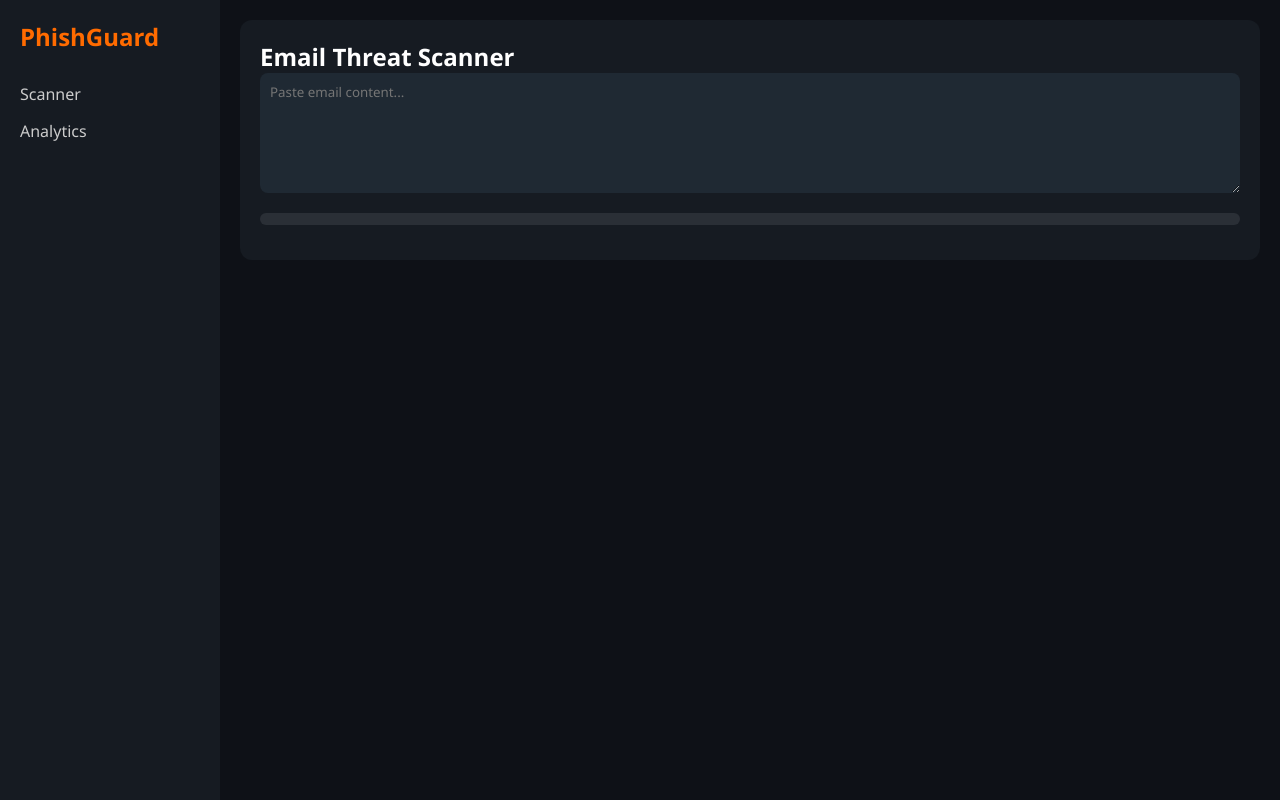
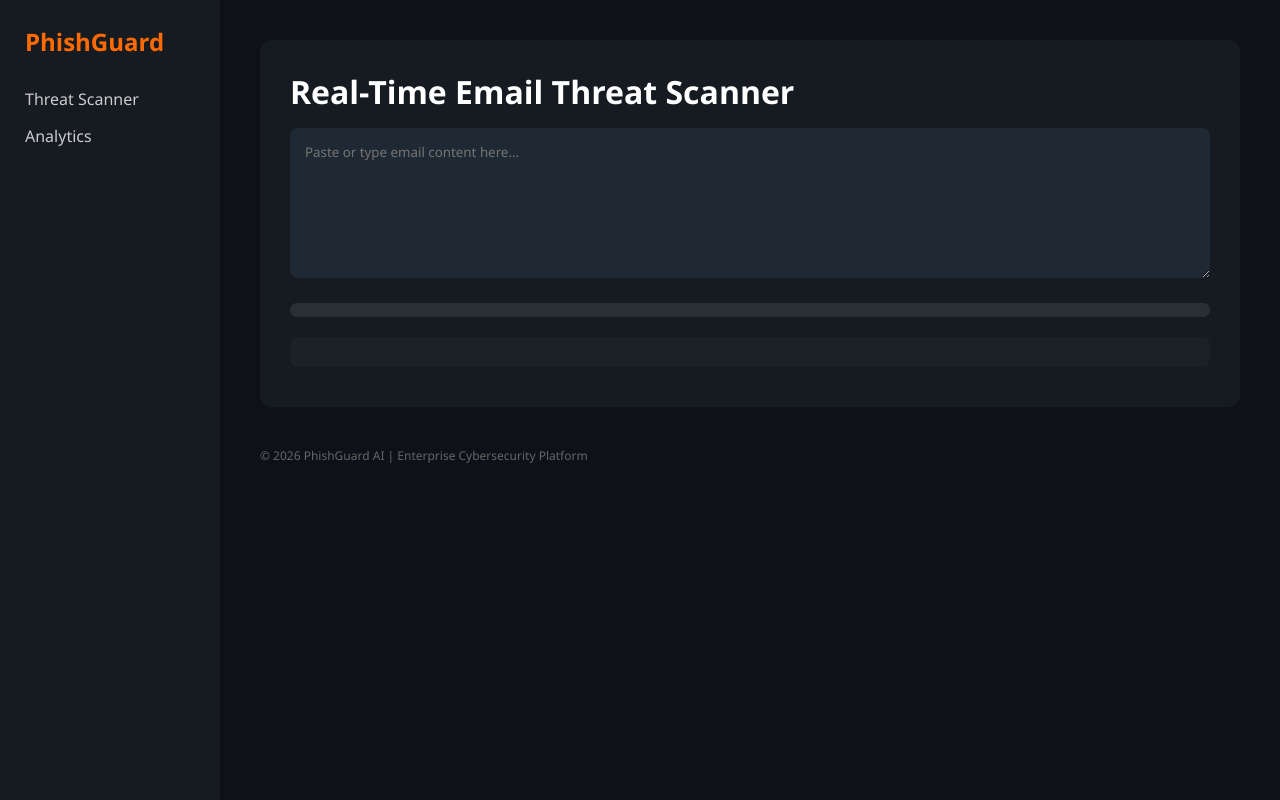
Before and after one commit to tejasn369/Phishguard-ai, a Flask app: page / in a window 1280 px wide. Run offline with Flask 3, Linux system fonts and the light colour scheme.

Commit message:
Update index.html

```diff
--- a/templates/index.html
+++ b/templates/index.html
@@ -1,7 +1,7 @@
 <!DOCTYPE html>
 <html>
 <head>
-    <title>PhishGuard AI</title>
+    <title>PhishGuard AI | Cybersecurity Platform</title>
     <meta name="viewport" content="width=device-width, initial-scale=1.0">
 
     <style>
@@ -17,18 +17,12 @@
             color:white;
             display:flex;
             min-height:100vh;
-            animation: fadeIn 0.6s ease-in-out;
-        }
-
-        @keyframes fadeIn {
-            from { opacity: 0; transform: translateY(10px); }
-            to { opacity: 1; transform: translateY(0); }
         }
 
         .sidebar {
             width:220px;
             background:#161b22;
-            padding:20px;
+            padding:25px;
         }
 
         .sidebar h2 {
@@ -38,76 +32,83 @@
 
         .sidebar a {
             display:block;
-            margin-bottom:15px;
             color:#ccc;
             text-decoration:none;
-            transition: transform 0.15s ease, opacity 0.15s ease;
+            margin-bottom:15px;
+            transition:0.2s;
         }
 
         .sidebar a:hover {
             color:#ff6b00;
         }
 
-        .sidebar a:active {
-            transform: scale(0.95);
-            opacity: 0.8;
-        }
-
         .main {
             flex:1;
-            padding:20px;
+            padding:40px;
         }
 
         .card {
             background:#161b22;
-            padding:20px;
+            padding:30px;
             border-radius:12px;
-            transition: transform 0.3s ease, box-shadow 0.3s ease;
-        }
-
-        .card:hover {
-            transform: translateY(-6px);
-            box-shadow: 0 12px 30px rgba(0,0,0,0.6);
         }
 
         textarea {
             width:100%;
-            height:120px;
+            height:150px;
             background:#1f2933;
             border:none;
             border-radius:8px;
-            padding:10px;
+            padding:15px;
             color:white;
-            transition: all 0.3s ease;
+            margin-top:15px;
         }
 
         textarea:focus {
-            box-shadow: 0 0 12px rgba(255,107,0,0.6);
-            transform: scale(1.01);
+            outline:2px solid #ff6b00;
         }
 
         .meter {
             width:100%;
-            height:12px;
+            height:14px;
             background:#2a2f36;
             border-radius:10px;
-            margin:15px 0;
+            margin:20px 0;
             overflow:hidden;
         }
 
         .fill {
             height:100%;
             width:0%;
-            transition: width 0.6s cubic-bezier(.4,0,.2,1);
+            transition:width 0.6s ease;
         }
 
         .safe { background:#16c784; }
         .warn { background:#f59e0b; }
         .danger { background:#ef4444; }
 
-        @media(max-width:768px) {
-            body { flex-direction:column; }
-            .sidebar { width:100%; text-align:center; }
+        .status {
+            margin-top:15px;
+            font-size:18px;
+        }
+
+        .analysis-box {
+            margin-top:15px;
+            background:#1c2128;
+            padding:15px;
+            border-radius:8px;
+        }
+
+        .url-warning {
+            margin-top:10px;
+            color:#ff6b6b;
+            font-size:13px;
+        }
+
+        .footer {
+            margin-top:40px;
+            font-size:12px;
+            color:#666;
         }
     </style>
 </head>
@@ -116,25 +117,30 @@
 
 <div class="sidebar">
     <h2>PhishGuard</h2>
-    <a href="/">Scanner</a>
+    <a href="/">Threat Scanner</a>
     <a href="/dashboard">Analytics</a>
 </div>
 
 <div class="main">
     <div class="card">
-        <h2>Email Threat Scanner</h2>
+        <h1>Real-Time Email Threat Scanner</h1>
 
-        <textarea id="emailInput" placeholder="Paste email content..."></textarea>
+        <textarea id="emailInput" placeholder="Paste or type email content here..."></textarea>
 
-        <div id="statusText"></div>
+        <div class="status" id="statusText"></div>
 
         <div class="meter">
             <div id="fill" class="fill"></div>
         </div>
 
         <div id="riskScore"></div>
-        <div id="analysisContent"></div>
-        <div id="urlWarnings"></div>
+
+        <div class="analysis-box" id="analysisContent"></div>
+        <div class="url-warning" id="urlWarnings"></div>
+    </div>
+
+    <div class="footer">
+        © 2026 PhishGuard AI | Enterprise Cybersecurity Platform
     </div>
 </div>
 
@@ -142,28 +148,31 @@
 const textarea = document.getElementById("emailInput");
 
 textarea.addEventListener("input", function() {
+
     fetch("/analyze", {
-        method:"POST",
-        headers:{"Content-Type":"application/json"},
-        body:JSON.stringify({text:textarea.value})
+        method: "POST",
+        headers: {"Content-Type": "application/json"},
+        body: JSON.stringify({ text: textarea.value })
     })
-    .then(res=>res.json())
-    .then(data=>{
+    .then(res => res.json())
+    .then(data => {
+
         document.getElementById("statusText").innerText = data.status;
-        document.getElementById("riskScore").innerText = "Risk: " + data.risk + "%";
+        document.getElementById("riskScore").innerText = "Risk Score: " + data.risk + "%";
         document.getElementById("analysisContent").innerHTML = data.highlighted_text;
 
         let fill = document.getElementById("fill");
         fill.style.width = data.risk + "%";
         fill.className = "fill";
 
-        if(data.risk > 70) fill.classList.add("danger");
-        else if(data.risk > 40) fill.classList.add("warn");
+        if (data.risk > 70) fill.classList.add("danger");
+        else if (data.risk > 40) fill.classList.add("warn");
         else fill.classList.add("safe");
 
         document.getElementById("urlWarnings").innerHTML =
-            data.url_flags.join("<br>");
+            data.url_flags.map(f => "⚠ " + f).join("<br>");
     });
+
 });
 </script>
 
```
